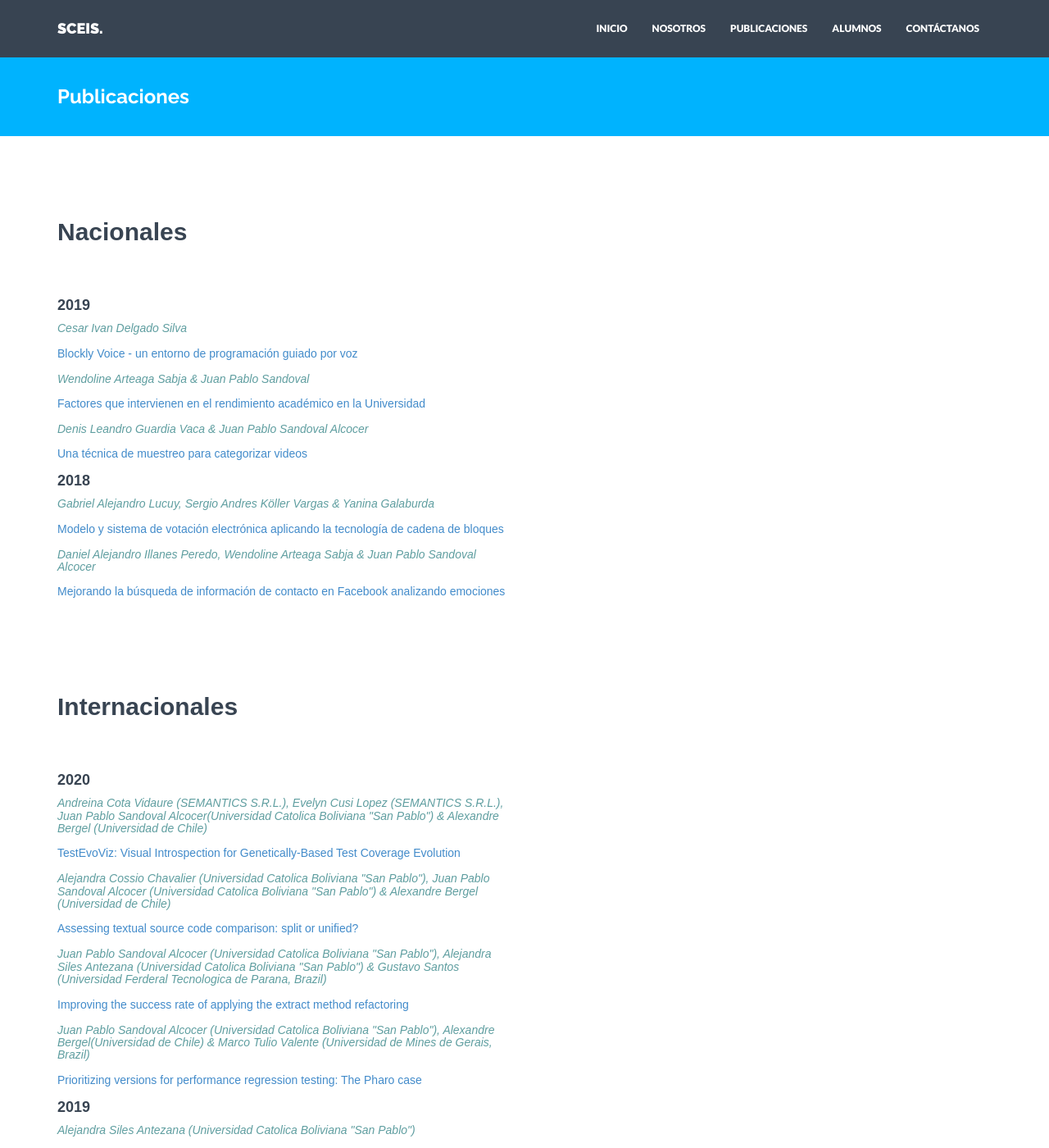
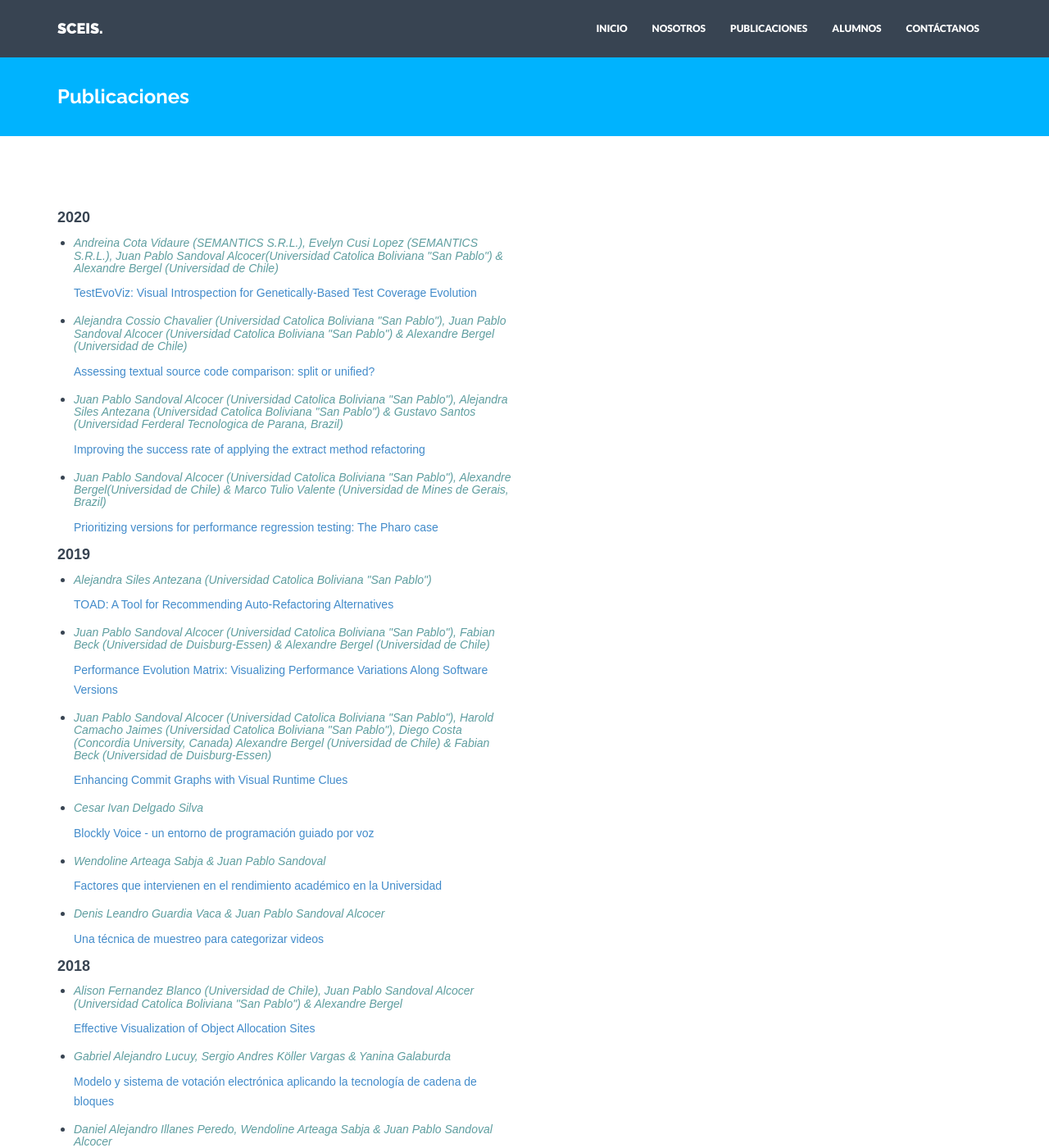
Before and after one commit to SociedadCEIS/paginaSCEIS, a Jekyll site: the page built from publications.html, in a window 1280 px wide and 1400 px high. Shown: the whole window at 82% size. Built offline with Jekyll 4.4.1, drawn with Linux system fonts in a browser that asks for light colours; nearby versions of some CDN libraries; some of the changed text lies outside the part shown.

Commit message:
add Unordered list in publications by year

```diff
--- a/publications.html
+++ b/publications.html
@@ -3,65 +3,86 @@ layout: publications
 title: Publicaciones
 permalink: /publications/
 ---
+
 <div class="container mtb">
     <div class="row">
-        <div class="col-lg-6" id="Nacionales">
+        <div class="col-lg-6">
 
-            <h2 style="font-family:Arial, Helvetica, sans-serif; margin-bottom: 5vw;">Nacionales</h2>
+            <h4 style="font-family:Arial, Helvetica, sans-serif;">2020</h4>
+            <ul>
+                <li>
+                    <h5 style="font-family:Arial, Helvetica, sans-serif; color:cadetblue"><i>Andreina Cota Vidaure (SEMANTICS S.R.L.), Evelyn Cusi Lopez (SEMANTICS S.R.L.), Juan Pablo Sandoval Alcocer(Universidad Catolica Boliviana "San Pablo") & Alexandre Bergel (Universidad de Chile)</i></h5>
+                    <p style="font-family:Arial, Helvetica, sans-serif;"><a href= "10.1109/VISSOFT51673.2020.00005" >TestEvoViz: Visual Introspection for Genetically-Based Test Coverage Evolution</a></p>
+                </li>
+
+                <li>
+                    <h5 style="font-family:Arial, Helvetica, sans-serif; color:cadetblue"><i>Alejandra Cossio Chavalier (Universidad Catolica Boliviana "San Pablo"), Juan Pablo Sandoval Alcocer (Universidad Catolica Boliviana "San Pablo") & Alexandre Bergel (Universidad de Chile)</i></h5>
+                    <p style="font-family:Arial, Helvetica, sans-serif;"><a href= "https://dl.acm.org/doi/10.1145/3397537.3398471" >Assessing textual source code comparison: split or unified?</a></p>
+                </li>
+
+                <li>
+                    <h5 style="font-family:Arial, Helvetica, sans-serif; color:cadetblue"><i>Juan Pablo Sandoval Alcocer (Universidad Catolica Boliviana "San Pablo"), Alejandra Siles Antezana (Universidad Catolica Boliviana "San Pablo") & Gustavo Santos (Universidad Ferderal Tecnologica de Parana, Brazil)</i></h5>
+                    <p style="font-family:Arial, Helvetica, sans-serif;"><a href= "https://doi.org/10.1016/j.scico.2020.102475" >Improving the success rate of applying the extract method refactoring</a></p>
+                </li>
+
+                <li>
+                    <h5 style="font-family:Arial, Helvetica, sans-serif; color:cadetblue"><i>Juan Pablo Sandoval Alcocer (Universidad Catolica Boliviana "San Pablo"), Alexandre Bergel(Universidad de Chile) & Marco Tulio Valente (Universidad de Mines de Gerais, Brazil)</i></h5>
+                    <p style="font-family:Arial, Helvetica, sans-serif;"><a href= "https://doi.org/10.1016/j.scico.2020.102415" >Prioritizing versions for performance regression testing: The Pharo case</a></p>
+                </li>
+            </ul>
 
             <h4 style="font-family:Arial, Helvetica, sans-serif;">2019</h4>
+
+            <ul>
+                <li>
+                    <h5 style="font-family:Arial, Helvetica, sans-serif; color:cadetblue"><i>Alejandra Siles Antezana (Universidad Catolica Boliviana "San Pablo")</i></h5>
+                    <p style="font-family:Arial, Helvetica, sans-serif;"><a href= "10.1109/ICSE-Companion.2019.00071" >TOAD: A Tool for Recommending Auto-Refactoring Alternatives</a></p>
+                </li>
+
+                <li>
+                    <h5 style="font-family:Arial, Helvetica, sans-serif; color:cadetblue"><i>Juan Pablo Sandoval Alcocer (Universidad Catolica Boliviana "San Pablo"), Fabian Beck (Universidad de Duisburg-Essen) & Alexandre Bergel (Universidad de Chile)</i></h5>
+                    <p style="font-family:Arial, Helvetica, sans-serif;"><a href= "http://www.scielo.org.bo/scielo.php?script=sci_arttext&pid=S1683-07892018000200004&lng=es&nrm=iso&tlng=es" >Performance Evolution Matrix: Visualizing Performance Variations Along Software Versions</a></p>
+                </li>
+
+                <li>
+                    <h5 style="font-family:Arial, Helvetica, sans-serif; color:cadetblue"><i>Juan Pablo Sandoval Alcocer (Universidad Catolica Boliviana "San Pablo"), Harold Camacho Jaimes (Universidad Catolica Boliviana "San Pablo"), Diego Costa (Concordia University, Canada) Alexandre Bergel (Universidad de Chile) & Fabian Beck (Universidad de Duisburg-Essen)</i></h5>
+                    <p style="font-family:Arial, Helvetica, sans-serif;"><a href= "10.1109/VISSOFT.2019.00012" >Enhancing Commit Graphs with Visual Runtime Clues</a></p>
+                </li>
+
+                <li>
                     <h5 style="font-family:Arial, Helvetica, sans-serif; color:cadetblue"><i>Cesar Ivan Delgado Silva</i></h5>
                     <p style="font-family:Arial, Helvetica, sans-serif;"><a href= "http://www.scielo.org.bo/scielo.php?script=sci_arttext&pid=S1683-07892019000100006&lng=es&nrm=iso" >Blockly Voice - un entorno de programación guiado por voz</a></p>
+                </li>
 
+                <li>
                     <h5 style="font-family:Arial, Helvetica, sans-serif; color:cadetblue"><i>Wendoline Arteaga Sabja & Juan Pablo Sandoval</i></h5>
                     <p style="font-family:Arial, Helvetica, sans-serif;"><a href= "http://www.scielo.org.bo/scielo.php?script=sci_arttext&pid=S1683-07892018000200004&lng=es&nrm=iso&tlng=es" >Factores que intervienen en el rendimiento académico en la Universidad</a></p>
+                </li>
 
+                <li>
                     <h5 style="font-family:Arial, Helvetica, sans-serif; color:cadetblue"><i>Denis Leandro Guardia Vaca & Juan Pablo Sandoval Alcocer</i></h5>
                     <p style="font-family:Arial, Helvetica, sans-serif;"><a href= "http://www.scielo.org.bo/scielo.php?script=sci_arttext&pid=S1683-07892018000200009&lng=es&nrm=iso" >Una técnica de muestreo para categorizar videos</a></p>
+                </li>
+            </ul>
 
             <h4 style="font-family:Arial, Helvetica, sans-serif;">2018</h4>
+            <ul>
+                <li>
+                    <h5 style="font-family:Arial, Helvetica, sans-serif; color:cadetblue"><i>Alison Fernandez Blanco (Universidad de Chile), Juan Pablo Sandoval Alcocer (Universidad Catolica Boliviana "San Pablo") & Alexandre Bergel</i></h5>
+                    <p style="font-family:Arial, Helvetica, sans-serif;"><a href= "http://bergel.eu/MyPapers/Fern18a.pdf" >Effective Visualization of Object Allocation Sites</a></p>
+                </li>
+
+                <li>
                     <h5 style="font-family:Arial, Helvetica, sans-serif; color:cadetblue"><i>Gabriel Alejandro Lucuy, Sergio Andres Köller Vargas & Yanina Galaburda</i></h5>
                     <p style="font-family:Arial, Helvetica, sans-serif;"><a href= "http://www.scielo.org.bo/scielo.php?script=sci_arttext&pid=S1683-07892019000200006" >Modelo y sistema de votación electrónica aplicando la tecnología de cadena de bloques</a></p>
+                </li>
 
+                <li>
                     <h5 style="font-family:Arial, Helvetica, sans-serif; color:cadetblue"><i>Daniel Alejandro Illanes Peredo, Wendoline Arteaga Sabja & Juan Pablo Sandoval Alcocer</i></h5>
                     <p style="font-family:Arial, Helvetica, sans-serif;"><a href= "http://www.scielo.org.bo/scielo.php?pid=S1683-07892019000200007&script=sci_arttext" >Mejorando la búsqueda de información de contacto en Facebook analizando emociones</a></p>
+                </li>
+            </ul>
 
         </div>
     </div>
 </div>
-
-<div class="container mtb">
-    <div class="row">
-        <div class="col-lg-6" id="Internacionales">
-            <h2 style="font-family:Arial, Helvetica, sans-serif; margin-bottom: 5vw;">Internacionales</h2>
-
-            <h4 style="font-family:Arial, Helvetica, sans-serif;">2020</h4>
-            <h5 style="font-family:Arial, Helvetica, sans-serif; color:cadetblue"><i>Andreina Cota Vidaure (SEMANTICS S.R.L.), Evelyn Cusi Lopez (SEMANTICS S.R.L.), Juan Pablo Sandoval Alcocer(Universidad Catolica Boliviana "San Pablo") & Alexandre Bergel (Universidad de Chile)</i></h5>
-            <p style="font-family:Arial, Helvetica, sans-serif;"><a href= "10.1109/VISSOFT51673.2020.00005" >TestEvoViz: Visual Introspection for Genetically-Based Test Coverage Evolution</a></p>
-
-            <h5 style="font-family:Arial, Helvetica, sans-serif; color:cadetblue"><i>Alejandra Cossio Chavalier (Universidad Catolica Boliviana "San Pablo"), Juan Pablo Sandoval Alcocer (Universidad Catolica Boliviana "San Pablo") & Alexandre Bergel (Universidad de Chile)</i></h5>
-            <p style="font-family:Arial, Helvetica, sans-serif;"><a href= "https://dl.acm.org/doi/10.1145/3397537.3398471" >Assessing textual source code comparison: split or unified?</a></p>
-
-            <h5 style="font-family:Arial, Helvetica, sans-serif; color:cadetblue"><i>Juan Pablo Sandoval Alcocer (Universidad Catolica Boliviana "San Pablo"), Alejandra Siles Antezana (Universidad Catolica Boliviana "San Pablo") & Gustavo Santos (Universidad Ferderal Tecnologica de Parana, Brazil)</i></h5>
-            <p style="font-family:Arial, Helvetica, sans-serif;"><a href= "https://doi.org/10.1016/j.scico.2020.102475" >Improving the success rate of applying the extract method refactoring</a></p>
-
-            <h5 style="font-family:Arial, Helvetica, sans-serif; color:cadetblue"><i>Juan Pablo Sandoval Alcocer (Universidad Catolica Boliviana "San Pablo"), Alexandre Bergel(Universidad de Chile) & Marco Tulio Valente (Universidad de Mines de Gerais, Brazil)</i></h5>
-            <p style="font-family:Arial, Helvetica, sans-serif;"><a href= "https://doi.org/10.1016/j.scico.2020.102415" >Prioritizing versions for performance regression testing: The Pharo case</a></p>
-
-            <h4 style="font-family:Arial, Helvetica, sans-serif;">2019</h4>
-            <h5 style="font-family:Arial, Helvetica, sans-serif; color:cadetblue"><i>Alejandra Siles Antezana (Universidad Catolica Boliviana "San Pablo")</i></h5>
-            <p style="font-family:Arial, Helvetica, sans-serif;"><a href= "10.1109/ICSE-Companion.2019.00071" >TOAD: A Tool for Recommending Auto-Refactoring Alternatives</a></p>
-
-            <h5 style="font-family:Arial, Helvetica, sans-serif; color:cadetblue"><i>Juan Pablo Sandoval Alcocer (Universidad Catolica Boliviana "San Pablo"), Fabian Beck (Universidad de Duisburg-Essen) & Alexandre Bergel (Universidad de Chile)</i></h5>
-            <p style="font-family:Arial, Helvetica, sans-serif;"><a href= "http://www.scielo.org.bo/scielo.php?script=sci_arttext&pid=S1683-07892018000200004&lng=es&nrm=iso&tlng=es" >Performance Evolution Matrix: Visualizing Performance Variations Along Software Versions</a></p>
-
-            <h5 style="font-family:Arial, Helvetica, sans-serif; color:cadetblue"><i>Juan Pablo Sandoval Alcocer (Universidad Catolica Boliviana "San Pablo"), Harold Camacho Jaimes (Universidad Catolica Boliviana "San Pablo"), Diego Costa (Concordia University, Canada) Alexandre Bergel (Universidad de Chile) & Fabian Beck (Universidad de Duisburg-Essen)</i></h5>
-            <p style="font-family:Arial, Helvetica, sans-serif;"><a href= "10.1109/VISSOFT.2019.00012" >Enhancing Commit Graphs with Visual Runtime Clues</a></p>
-
-            <h4 style="font-family:Arial, Helvetica, sans-serif;">2018</h4>
-            <h5 style="font-family:Arial, Helvetica, sans-serif; color:cadetblue"><i>Alison Fernandez Blanco (Universidad de Chile), Juan Pablo Sandoval Alcocer (Universidad Catolica Boliviana "San Pablo") & Alexandre Bergel</i></h5>
-            <p style="font-family:Arial, Helvetica, sans-serif;"><a href= "http://bergel.eu/MyPapers/Fern18a.pdf" >Effective Visualization of Object Allocation Sites</a></p>
-
-        </div>
-    </div>
-</div>
```
Lines whose indentation alone changed are shown as unchanged.
